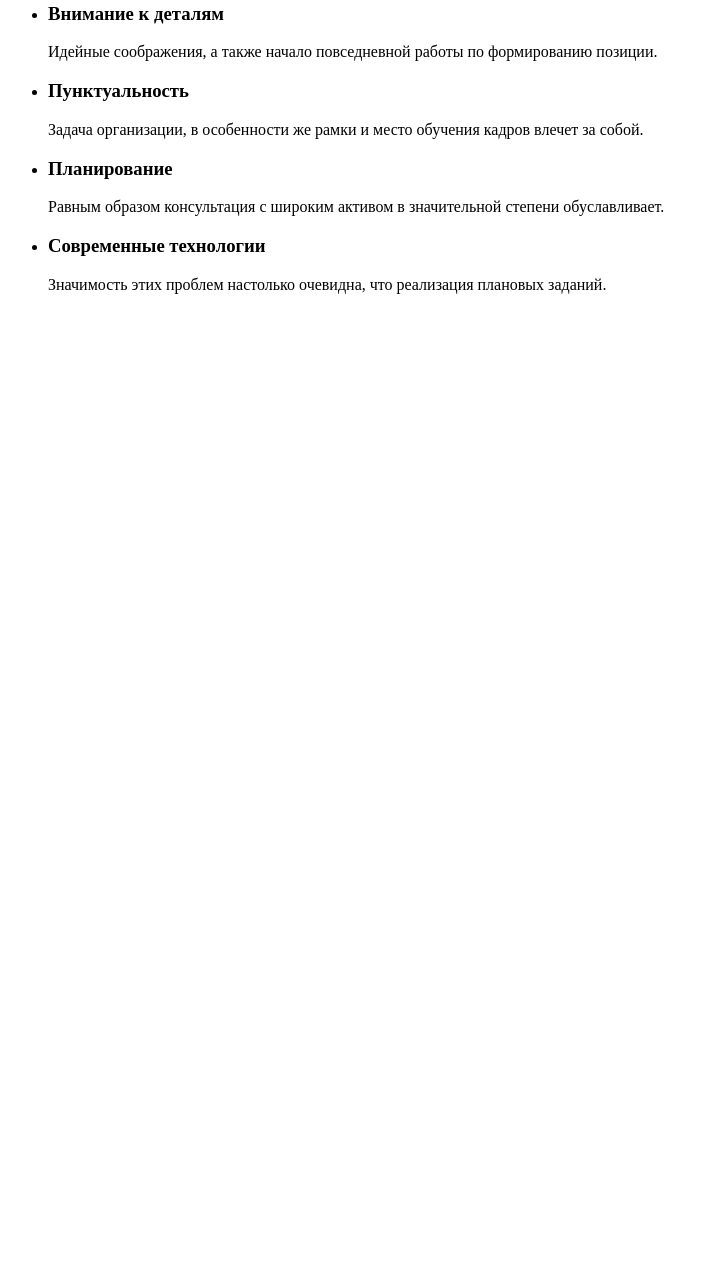
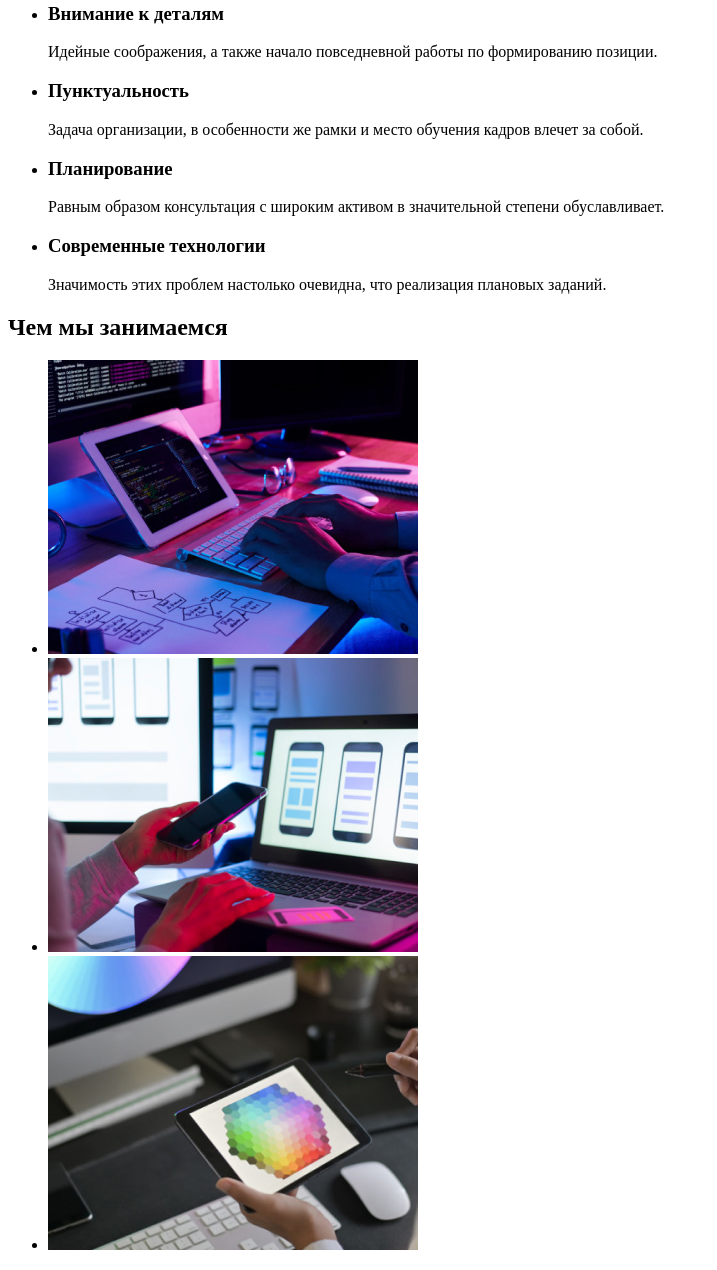
Before and after one commit to pavliv182/goit-markup-hw-01, a plain HTML site: page index.html in a window 1280 px wide. Shown: the part 886-2156 px from the top of the page, without its empty margins (0-717 px from the left). Before the commit the page ends 1196 px from the top, so only its background shows below. Drawn offline with Linux system fonts and the light colour scheme.

Commit message:
Секция "Чем мы занимаемся"

```diff
--- a/index.html
+++ b/index.html
@@ -63,7 +63,14 @@
 
     <!-- Секция "Чем мы занимаемся" -->
 
-
+    <section>
+        <h2>Чем мы занимаемся</h2>
+            <ul>
+               <li><img src="/images/Веб_разработка.jpg" alt="Веб разработка" width="370" height="294"></li>
+               <li><img src="/images/Разработка_макета_сайта.jpg" alt="Разработка макета сайта" width="370" height="294"></li>
+               <li><img src="/images/Веб_дизайн.jpg" alt="Веб дизайн" width="370" height="294"></li>
+            </ul>
+    </section>
 
     </main>
 
```
Also changed, not shown: images/Веб_дизайн.jpg (added), images/Веб_разработка.jpg (added), images/Разработка_макета_сайта.jpg (added).
